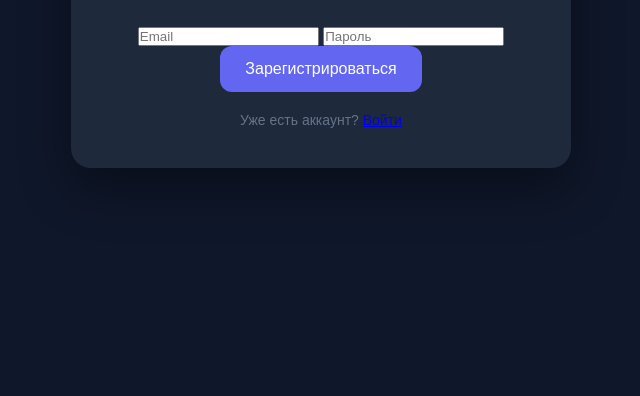
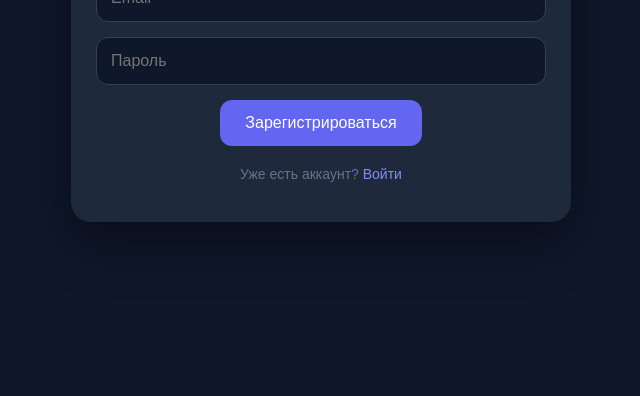
Before and after one commit to Balabol5ik/my-first-site, a plain HTML site: page register.html in a window 1280 px wide. Shown: the part 404-800 px from the top of the page, without its empty margins (319-959 px from the left). Drawn offline with Linux system fonts and the light colour scheme.

Commit message:
Enhance input field styles in style.css
Added styles for input fields and focused state.

```diff
--- a/style.css
+++ b/style.css
@@ -67,3 +67,32 @@ body {
     color: #64748b;
     font-size: 14px;
 }
+input {
+    display: block;
+    width: 100%;
+    padding: 14px;
+    margin-bottom: 15px;
+
+    background: #0f172a;
+    color: white;
+
+    border: 1px solid #334155;
+    border-radius: 12px;
+
+    font-size: 16px;
+    outline: none;
+}
+
+input:focus {
+    border-color: #6366f1;
+}
+
+#message {
+    margin-top: 20px;
+    color: #a5b4fc;
+}
+
+.footer a {
+    color: #818cf8;
+    text-decoration: none;
+}
```
